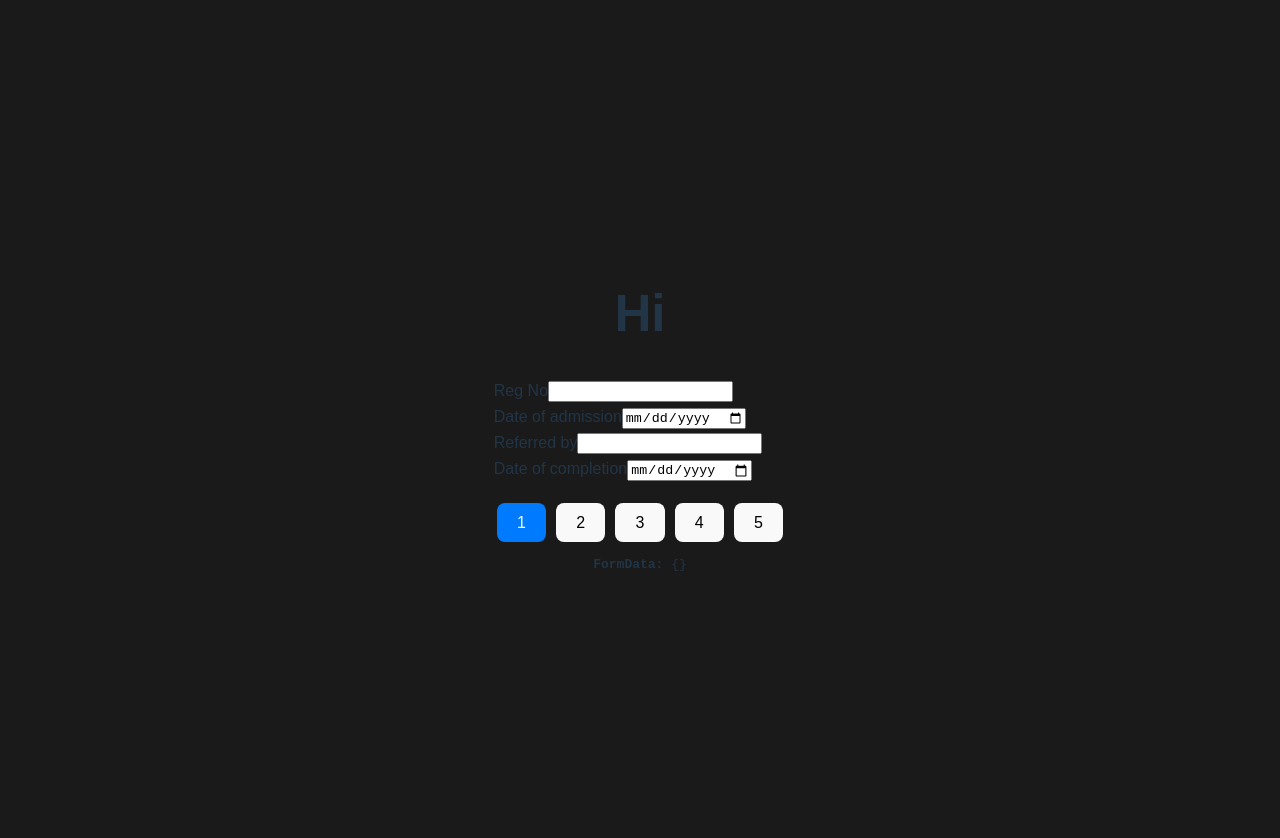
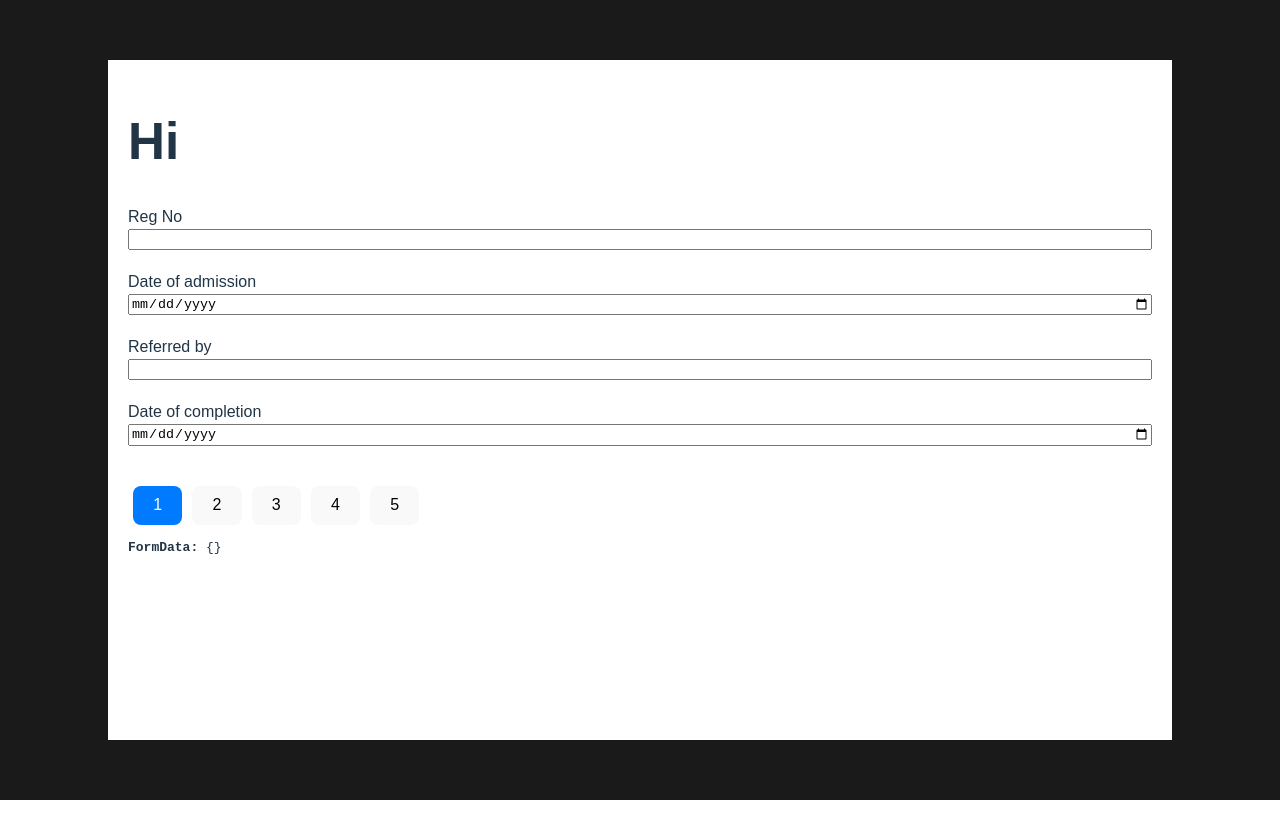
Before and after one commit to pranavraikar01/NASEOH-VOCATIONAL, a React (Vite) app: page / in a window 1280 px wide. After the commit the page ends 800 px from the top, so only its background shows below. Built offline with nearby package versions, Linux system fonts and the light colour scheme.

Commit message:
modified FormComponent.module.css

```diff
--- a/src/Components/FormComponent.module.css
+++ b/src/Components/FormComponent.module.css
@@ -1,38 +1,49 @@
-/* FormComponent.module.css */
+body {
+    background-color: #F0F0F0; /* off-white color */
+  }
+
   .formContainer {
-  max-width: 600px;
-  margin: auto;
+    width: 80vw; /* 80% of viewport width */
+    height: 80vh; /* 80% of viewport height */
+    margin: 0; /* No margin */
     padding: 20px;
     display: flex;
     flex-direction: column;
-  align-items: center; /* Center horizontally */
-  justify-content: center; /* Center vertically */
-  min-height: 100vh; /* Ensure the form takes at least the full height of the viewport */
+    align-items: flex-start; /* Align items to the start */
+    justify-content: flex-start; /* Align content to the start */
+    background-color: #fff; /* white background for form */
+    border-radius: 20; /* No rounded corners for full screen form */
+    box-shadow: none; /* No shadow for full screen form */
+    overflow: auto; /* Add scrollbar when content overflows */
   }
 
   .formGrid {
-  display: table;
+    display: flex;
+    flex-direction: row;
+    flex-wrap: wrap;
     width: 100%; /* Ensure the table takes the full width of the container */
-  border-collapse: separate;
-  border-spacing: 2px;
+    justify-content: space-between; /* Evenly spaced labels */
   }
 
   .formField {
-  display: table-row;
+    display: flex;
+    flex-direction: column;
+    width: 100%;
+    margin-bottom: 20px; /* space between fields */
   }
 
   .label,
   .inputField {
-  display: table-cell;
+    display: block;
     padding: 8px;
     font-size: 16px;
     border: 1px solid #ddd; /* Add border for a table-like appearance */
+    width: 100%; /* full width */
   }
 
   .label {
-  text-align: right;
-  margin-right: 10px;
-  width: 150px; /* Adjust the width as needed */
+    text-align: left;
+    margin-bottom: 10px; /* space between label and input field */
   }
 
   .pagination {
@@ -51,7 +62,7 @@ button {
     background-color: #007bff;
     color: #fff;
   }
-/* FormComponent.module.css */
+
   .groupLabel {
     font-weight: bold;
     margin-bottom: 10px;
```
Lines whose indentation alone changed are shown as unchanged.
